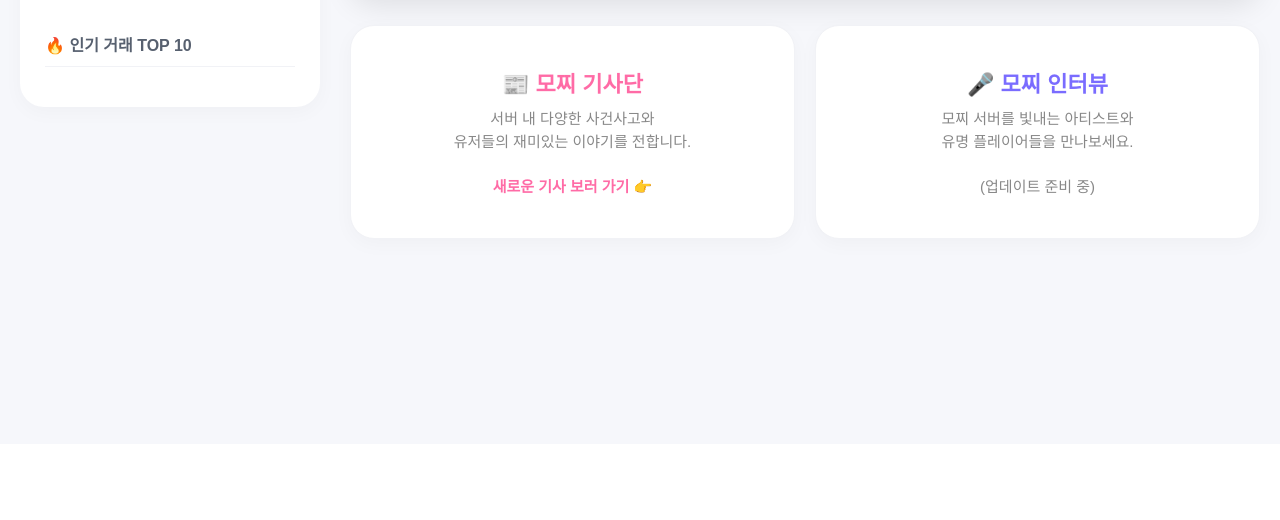
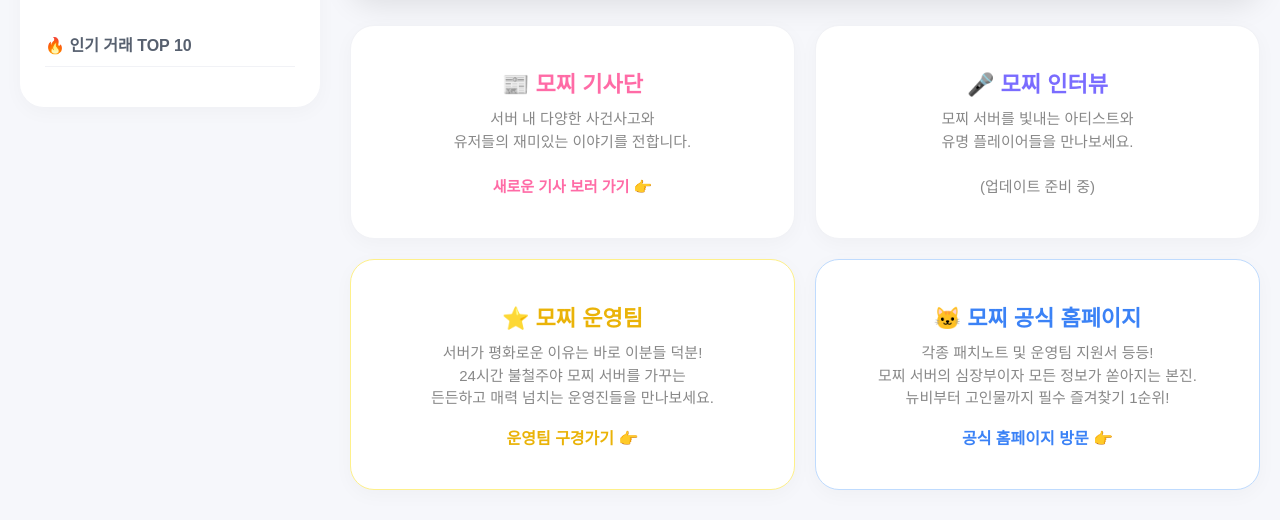
Before and after one commit to Mochisite2134/mochi-market, a Flask app: page / in a window 1280 px wide. Shown: the part 356-876 px from the top of the page. Before the commit the page ends 600 px from the top, so only its background shows below. Run offline with Flask 3, Linux system fonts and the light colour scheme; data that the repository does not hold is empty; some web fonts are replaced.

Commit message:
Add files via upload

```diff
--- a/templates/index.html
+++ b/templates/index.html
@@ -127,6 +127,21 @@ th { position: sticky; top: 0; background: #f1f2f6; z-index: 10; }
                     <p>모찌 서버를 빛내는 아티스트와<br>유명 플레이어들을 만나보세요.<br><br>(업데이트 준비 중)</p>
                 </div>
             </div>
+
+            <!-- ▼ 추가된 공식 사이트 및 운영팀 링크 카드 영역 ▼ -->
+            <div class="home-cards" style="margin-top: 20px;">
+                <a href="https://www.mochi.me.kr/team" target="_blank" class="h-card" style="text-decoration: none; color: inherit; display: flex; flex-direction: column; justify-content: center; border-color: #fef08a;">
+                    <h3 style="color: #eab308;">⭐ 모찌 운영팀</h3>
+                    <p style="margin-bottom: 15px;">서버가 평화로운 이유는 바로 이분들 덕분!<br>24시간 불철주야 모찌 서버를 가꾸는<br>든든하고 매력 넘치는 운영진들을 만나보세요.</p>
+                    <span style="color: #eab308; font-weight: bold;">운영팀 구경가기 👉</span>
+                </a>
+                <a href="https://www.mochi.me.kr/" target="_blank" class="h-card" style="text-decoration: none; color: inherit; display: flex; flex-direction: column; justify-content: center; border-color: #bfdbfe;">
+                    <h3 style="color: #3b82f6;">🐱 모찌 공식 홈페이지</h3>
+                    <p style="margin-bottom: 15px;">각종 패치노트 및 운영팀 지원서 등등!<br>모찌 서버의 심장부이자 모든 정보가 쏟아지는 본진.<br>뉴비부터 고인물까지 필수 즐겨찾기 1순위!</p>
+                    <span style="color: #3b82f6; font-weight: bold;">공식 홈페이지 방문 👉</span>
+                </a>
+            </div>
+            <!-- ▲ 추가 영역 끝 ▲ -->
         </div>
 
         <div id="page-news" class="page-section">
```
